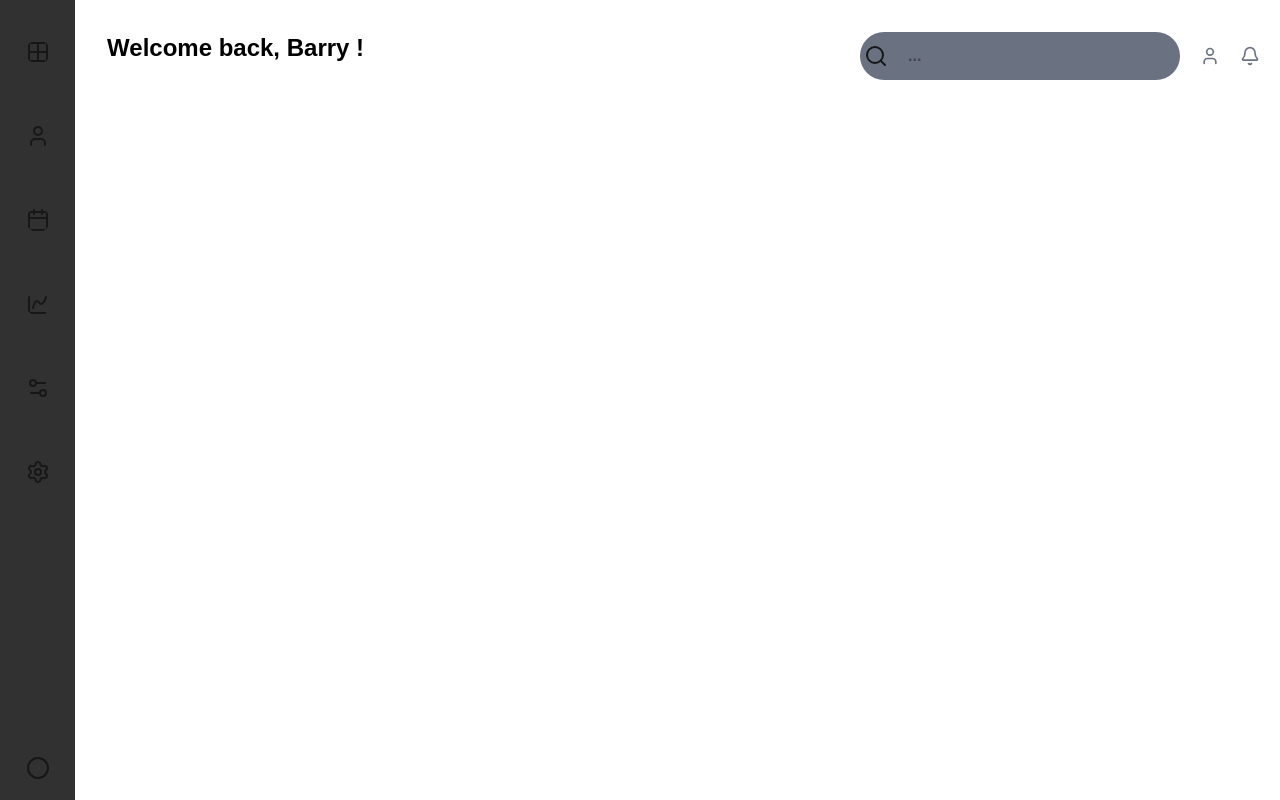
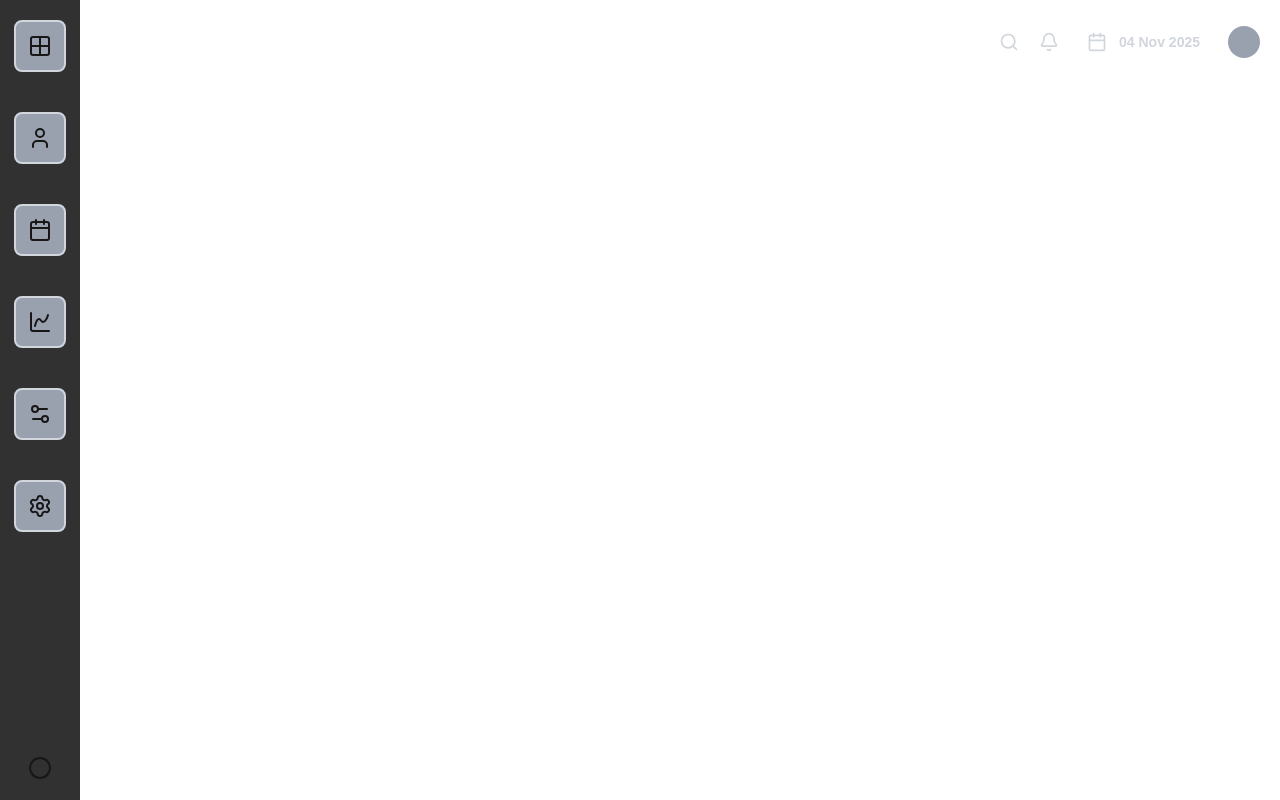
Before and after one commit to bakar255/todogit, a Next.js app: page / in a window 1280 px wide. Built offline with nearby package versions, Linux system fonts and the light colour scheme.

Commit message:
feat: implement navbar component and integrate new calendar.

```diff
--- a/app/components/dashboard.tsx
+++ b/app/components/dashboard.tsx
@@ -1,27 +1,11 @@
-import { User, Bell, Search} from "lucide-react"
 
 export default function Dashboard() {
 
     return (
-
-        <div className="md:p-8 py-4 container">
-            <div className="flex items-center justify-center space-x-5 absolute right-5">
-
-                 <div className="rounded-full flex items-center py-1 p-1 w-80 bg-gray-500">
-               < Search  />
-                <input type="text" placeholder="..." className=" ml-3 appearance-none outline-none p-2 font-bold rounded-full" />
-                </div>
-
-                <User  className="w-5 cursor-pointer text-gray-500 "/>
-                <Bell  className=" w-5 cursor-pointer text-gray-500"/>
-            </div>
-
-
-
-
-            <span className="font-bold text-black text-2xl">Welcome back, Barry !</span>
+        <div>
 
         </div>
+
 
     )
 
--- /dev/null
+++ b/app/components/navbar.tsx
@@ -0,0 +1,23 @@
+import { User, Bell, Search, Calendar} from "lucide-react"
+
+
+export default function Navbar() {
+
+    return (
+            <div className="flex items-center justify-center space-x-5 absolute right-5 py-6">
+
+               <Search size={20} className="btn-gray" />
+
+                <Bell size={20}  className="btn-gray"/>
+
+                <div className="flex space-x-3 cursor-pointer rounded-sm hover:bg-gray-300 p-2">
+                    <Calendar size={20} className="btn-gray"/>
+                <span className="text-gray-300 text-sm font-bold">04 Nov 2025</span>
+                </div>
+                <div className="w-8 h-8 rounded-full bg-gray-400 ">
+            </div>
+
+            </div>
+    )
+
+}
--- a/app/components/sidebar.tsx
+++ b/app/components/sidebar.tsx
@@ -1,5 +1,5 @@
 import { Circle, Grid2X2, User,  Calendar, ChartSpline, Settings2, Settings } from "lucide-react"
-
+import Image from "next/image"
 const Icons = [
     {id: 1, icon: Grid2X2},
     {id: 2, icon: User},
@@ -15,8 +15,10 @@ export default function Sidebar() {
     return (
         <div className="flex flex-col w-20 space-y-5 bg-[#313131] items-center  ">
            {Icons.map((item) =>
-          <div key={item.id} className=" mt-10">
-            <item.icon className="cursor-pointer active:bg-gray-400 hover:bg-gray-400 rounded-full" />
+          <div key={item.id} className=" mt-5 p-3 border-2 border-gray-300 rounded-lg bg-gray-400 cursor-pointer hover:border-gray-400">
+            <item.icon
+            size={25}
+            className="w-6 h-6" />
            </div>
            )}
            <Circle className="w-15 absolute bottom-5"/>
--- a/app/globals.css
+++ b/app/globals.css
@@ -24,3 +24,7 @@ body {
   color: var(--foreground);
   font-family: Arial, Helvetica, sans-serif;
 }
+
+.btn-gray {
+  @apply text-gray-300 border-gray-400 cursor-pointer hover:border-gray-500;
+}
--- a/app/page.tsx
+++ b/app/page.tsx
@@ -1,15 +1,16 @@
 import Image from "next/image";
 import Sidebar from "./components/sidebar";
 import Dashboard from "./components/dashboard";
+import Navbar from "./components/navbar";
 
 export default function Home() {
 
 
   return (
     <div className="flex min-h-screen">
+      <Navbar />
       <Sidebar />
       <Dashboard />
-
     </div>
   );
 }
```
Also changed, not shown: 1 other file (tests, documents, lock files or other folders).
